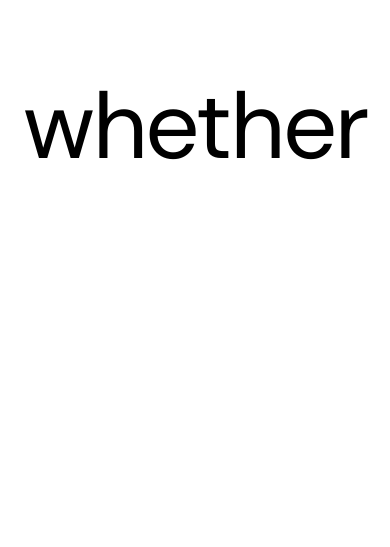
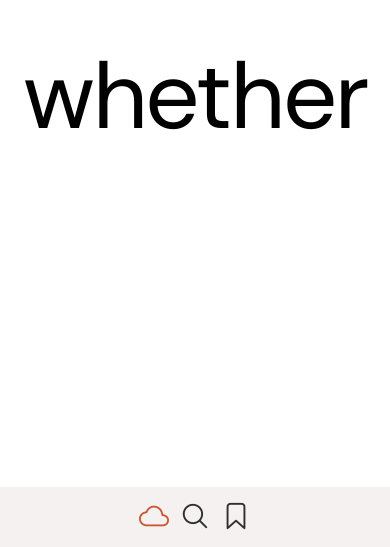
Before and after one commit to ssupix/whether-app, a React Native app: screen /Home in a window 390 px wide. Shown: the part 297-844 px from the top of the page. Built offline with nearby package versions, Linux system fonts and the light colour scheme.

Commit message:
tab navigation setup

```diff
--- a/App.js
+++ b/App.js
@@ -1,5 +1,9 @@
 import { StatusBar } from 'expo-status-bar';
-import { StyleSheet,  View } from 'react-native';
+import { StyleSheet, View } from 'react-native';
+import { NavigationContainer } from '@react-navigation/native';
+import { createBottomTabNavigator } from '@react-navigation/bottom-tabs';
+import { SafeAreaProvider } from 'react-native-safe-area-context';
+import { Ionicons } from '@expo/vector-icons';
 
 // fonts
 import { useFonts } from 'expo-font';
@@ -8,8 +12,15 @@
 import { ThemeProvider, Text } from '@rneui/themed';
 import { theme } from './style/theme';
 
-export default function App() {
+// Import each tab
+import Home from './components/Home';
+import Search from './components/Search';
+import SavedLocations from './components/SavedLocations';
+import Details from './components/Details';
 
+const Tab = createBottomTabNavigator();
+
+const App = () => {
   let [fontsLoaded] = useFonts({
     'RethinkSans_Normal': require('./assets/fonts/RethinkSans-VariableFont_wght.ttf'),
     'RethinkSans_Italic': require('./assets/fonts/RethinkSans-Italic-VariableFont_wght.ttf'),
@@ -21,19 +32,45 @@
 
   return (
     <ThemeProvider theme={theme}>
-      <View style={styles.container}>
-        <Text h1>whether</Text>
-        <StatusBar style="auto" />
-      </View>
+      <SafeAreaProvider>
+        <NavigationContainer>
+          <Tab.Navigator
+            screenOptions={({ route }) => ({
+              tabBarIcon: ({ focused, color, size }) => {
+                let iconName;
+
+                if (route.name === 'Home') {
+                  iconName = 'cloud-outline';
+                } else if (route.name === 'Search') {
+                  iconName = 'search-outline';
+                } else if (route.name === 'SavedLocations') {
+                  iconName = 'bookmark-outline';
+                }
+
+                // Return the appropriate Ionicons
+                return <Ionicons name={iconName} size={30} color={color} />;
+              },
+              tabBarActiveTintColor: theme.colors.orange,
+              tabBarInactiveTintColor: theme.colors.darkGrey,
+              headerShown: false, // Optionally hide header for all screens
+              tabBarShowLabel: false,
+              tabBarStyle: {
+                backgroundColor: theme.colors.lightGrey,
+                borderTopWidth: 0,
+                alignItems: 'center',
+                paddingTop: 10,
+                height: 60,
+              },
+            })}
+          >
+            <Tab.Screen name="Home" component={Home} />
+            <Tab.Screen name="Search" component={Search} />
+            <Tab.Screen name="SavedLocations" component={SavedLocations} />
+          </Tab.Navigator>
+        </NavigationContainer>
+      </SafeAreaProvider>
     </ThemeProvider>
   );
-}
+};
 
-const styles = StyleSheet.create({
-  container: {
-    flex: 1,
-    backgroundColor: '#fff',
-    alignItems: 'center',
-    justifyContent: 'center',
-  },
-});
+export default App;
--- /dev/null
+++ b/components/Details.js
@@ -0,0 +1,23 @@
+import { StatusBar } from 'expo-status-bar';
+import { StyleSheet,  View } from 'react-native';
+
+import { Text } from '@rneui/themed';
+
+export default function DetailsScreen() {
+
+    return (
+        <View style={styles.container}>
+            <Text h1>whether</Text>
+            <StatusBar style="auto" />
+        </View>
+    );
+}
+
+const styles = StyleSheet.create({
+    container: {
+        flex: 1,
+        backgroundColor: '#fff',
+        alignItems: 'center',
+        justifyContent: 'center',
+    },
+});
--- /dev/null
+++ b/components/Home.js
@@ -0,0 +1,23 @@
+import { StatusBar } from 'expo-status-bar';
+import { StyleSheet,  View } from 'react-native';
+
+import { Text } from '@rneui/themed';
+
+export default function HomeScreen() {
+
+    return (
+        <View style={styles.container}>
+            <Text h1>whether</Text>
+            <StatusBar style="auto" />
+        </View>
+    );
+}
+
+const styles = StyleSheet.create({
+    container: {
+        flex: 1,
+        backgroundColor: '#fff',
+        alignItems: 'center',
+        justifyContent: 'center',
+    },
+});
--- /dev/null
+++ b/components/SavedLocations.js
@@ -0,0 +1,23 @@
+import { StatusBar } from 'expo-status-bar';
+import { StyleSheet,  View } from 'react-native';
+
+import { Text } from '@rneui/themed';
+
+export default function SavedLocationsScreen() {
+
+    return (
+        <View style={styles.container}>
+            <Text h1>saved</Text>
+            <StatusBar style="auto" />
+        </View>
+    );
+}
+
+const styles = StyleSheet.create({
+    container: {
+        flex: 1,
+        backgroundColor: '#fff',
+        alignItems: 'center',
+        justifyContent: 'center',
+    },
+});
--- /dev/null
+++ b/components/Search.js
@@ -0,0 +1,23 @@
+import { StatusBar } from 'expo-status-bar';
+import { StyleSheet,  View } from 'react-native';
+
+import { Text } from '@rneui/themed';
+
+export default function SearchScreen() {
+
+    return (
+        <View style={styles.container}>
+            <Text h1>search</Text>
+            <StatusBar style="auto" />
+        </View>
+    );
+}
+
+const styles = StyleSheet.create({
+    container: {
+        flex: 1,
+        backgroundColor: '#fff',
+        alignItems: 'center',
+        justifyContent: 'center',
+    },
+});
--- a/package.json
+++ b/package.json
@@ -19,6 +19,7 @@
     "expo-status-bar": "~2.0.0",
     "react": "18.3.1",
     "react-native": "0.76.3",
+    "react-native-ionicons": "^4.6.5",
     "react-native-radial-gradient": "^1.1.5",
     "react-native-safe-area-context": "^4.14.0",
     "react-native-screens": "^4.3.0"
```
Also changed, not shown: 1 other file (tests, documents, lock files or other folders).
